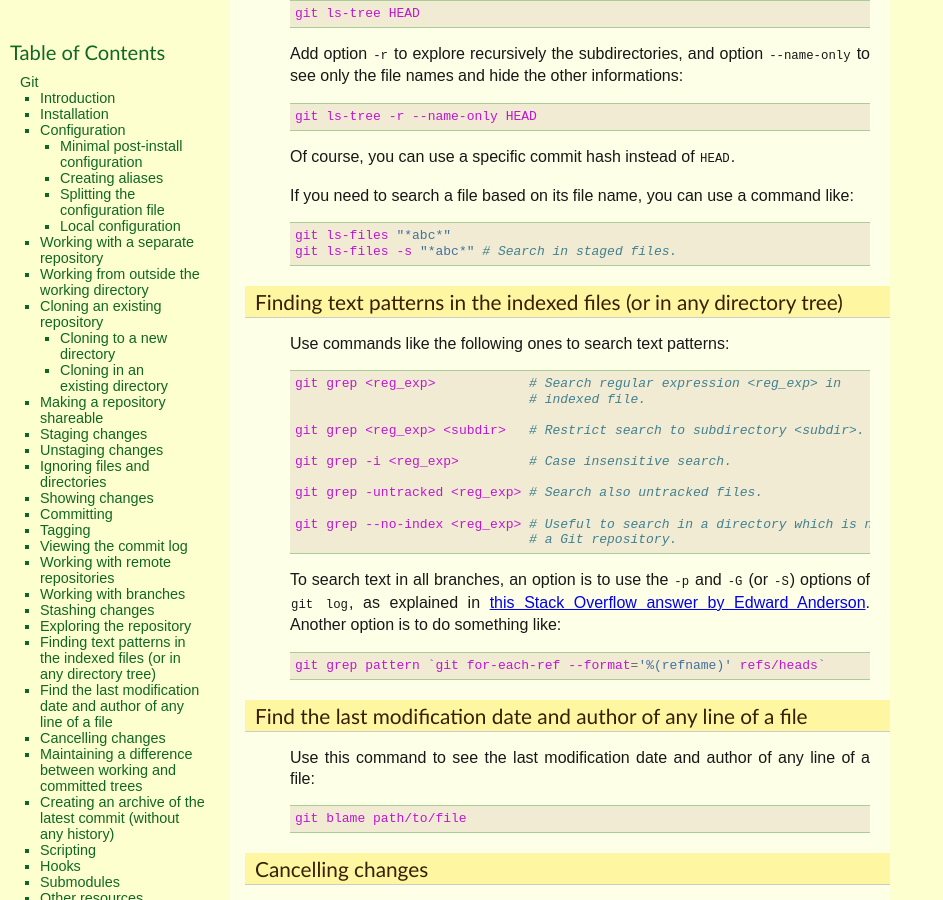
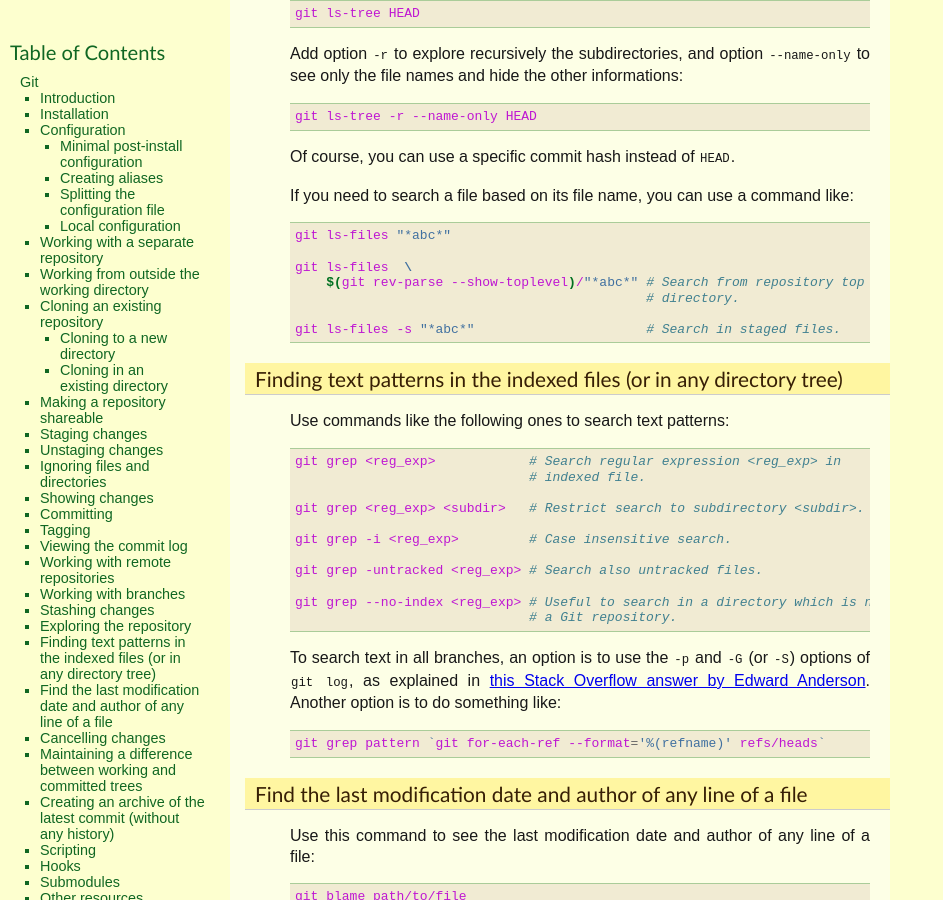
Before and after one commit to thierr26/thierr26_personal_notes_sphinx_sources, a Sphinx documentation site: the page built from source/git.rst, in a window 1280 px wide and 900 px high, scrolled down 13347 px. Shown: the whole window, without its empty margins (0-943 px from the left). Built offline with Sphinx 7.4.7, drawn with Linux system fonts in a browser that asks for light colours.

Commit message:
Add git rev-parse --show-toplevel

```diff
--- a/source/git.rst
+++ b/source/git.rst
@@ -788,6 +788,8 @@ Exploring the repository
 .. index::
   pair: Git; ls-tree
   pair: Git; ls-files
+  pair: Git; rev-parse
+  pair: Git; top level directory
 
 You can see the list of files and directories under version control in the
 current directory using::
@@ -805,7 +807,12 @@ If you need to search a file based on its file name, you can use a command
 like::
 
   git ls-files "*abc*"
-  git ls-files -s "*abc*" # Search in staged files.
+
+  git ls-files  \
+      $(git rev-parse --show-toplevel)/"*abc*" # Search from repository top
+                                               # directory.
+
+  git ls-files -s "*abc*"                      # Search in staged files.
 
 
 Finding text patterns in the indexed files (or in any directory tree)
```
